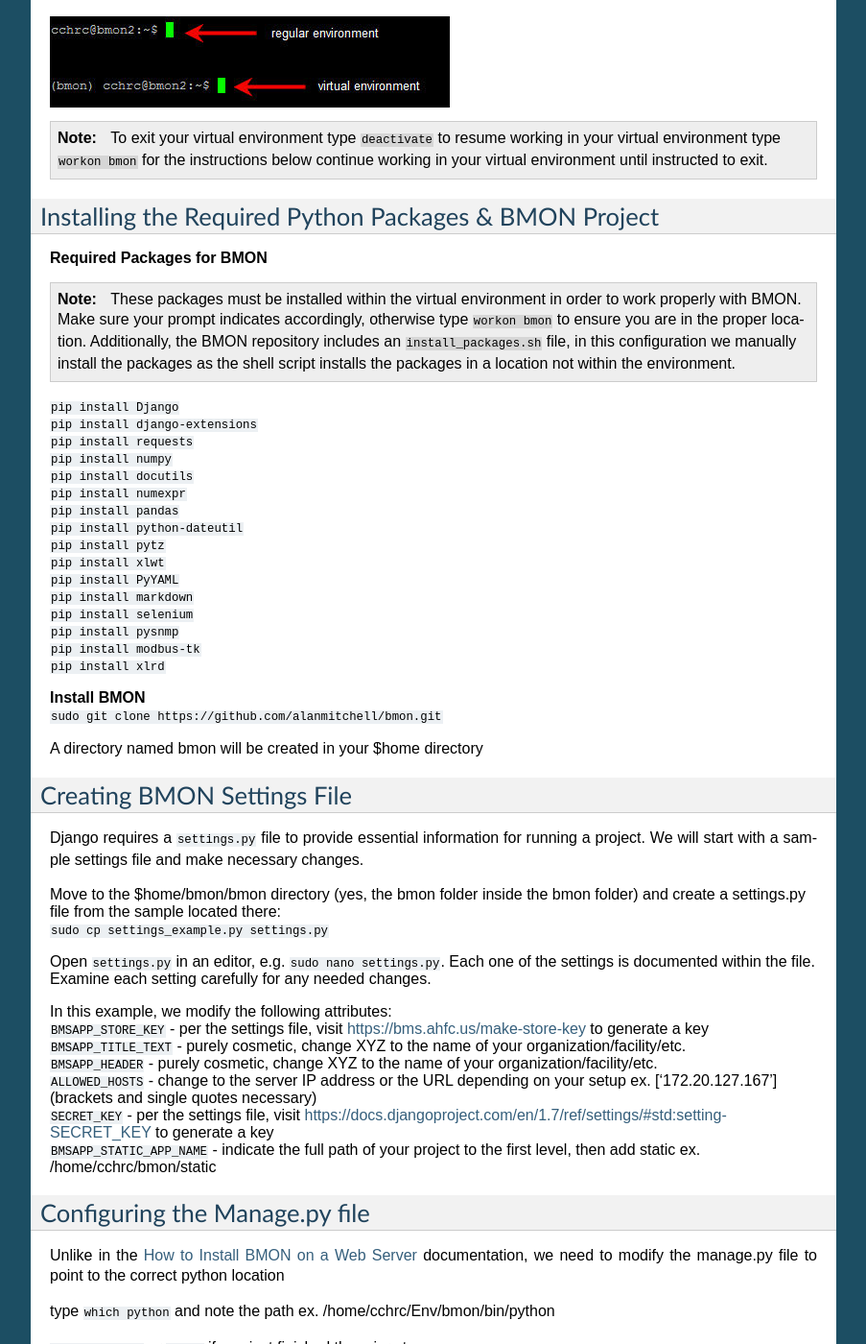
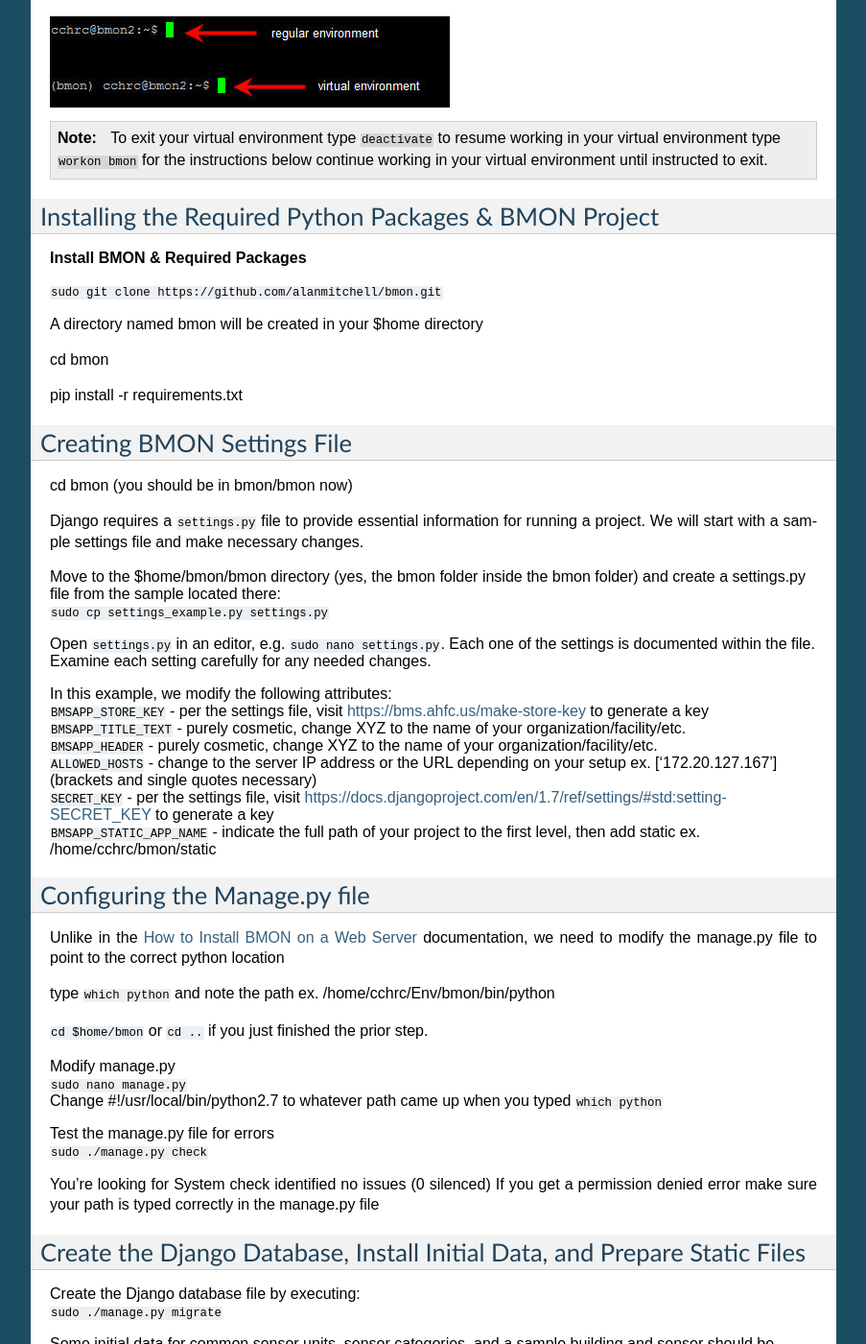
Before and after one commit to alanmitchell/bmon, a Sphinx documentation site: the page built from docs/source/how-to-install-BMON-locally.rst, in a window 1280 px wide and 1400 px high, scrolled down 2387 px. Shown: the whole window at 96% size, without its empty margins (198-1101 px from the left). Built offline with Sphinx 7.4.7, drawn with Linux system fonts in a browser that asks for light colours; some of the changed text lies outside the part shown.

Commit message:
updated local install documentation

```diff
--- a/docs/source/how-to-install-BMON-locally.rst
+++ b/docs/source/how-to-install-BMON-locally.rst
@@ -120,34 +120,20 @@
 Installing the Required Python Packages & BMON Project
 ------------------------------------------------------
 
-| **Required Packages for BMON**
-.. note:: These packages must be installed within the virtual environment in order to work properly with BMON. Make sure your prompt indicates accordingly, otherwise type ``workon bmon`` to ensure you are in the proper location. Additionally, the BMON repository includes an ``install_packages.sh`` file, in this configuration we manually install the packages as the shell script installs the packages in a location not within the environment.
+| **Install BMON & Required Packages**
 
-
-| ``pip install Django``
-| ``pip install django-extensions``
-| ``pip install requests``
-| ``pip install numpy``
-| ``pip install docutils``
-| ``pip install numexpr``
-| ``pip install pandas``
-| ``pip install python-dateutil``
-| ``pip install pytz``
-| ``pip install xlwt``
-| ``pip install PyYAML``
-| ``pip install markdown``
-| ``pip install selenium``
-| ``pip install pysnmp``
-| ``pip install modbus-tk``
-| ``pip install xlrd``
-
-| **Install BMON**
 | ``sudo git clone https://github.com/alanmitchell/bmon.git``
 
 A directory named bmon will be created in your $home directory
 
+cd bmon
+
+pip install -r requirements.txt
+
 Creating BMON Settings File
 ---------------------------
+
+cd bmon (you should be in bmon/bmon now)
 
 Django requires a ``settings.py`` file to provide essential information for running a project. We will start with a sample settings file and make necessary changes.
 
@@ -186,20 +172,20 @@
 --------------------------------------------------------------------------
 
 | Create the Django database file by executing:
-| ``./manage.py migrate``
+| ``sudo ./manage.py migrate``
 
 | Some initial data for common sensor units, sensor categories, and a
    sample building and sensor should be loaded into the database by:
-| ``./manage.py loaddata init_data.yaml``
+| ``sudo ./manage.py loaddata init_data.yaml``
 
 | Copy the static files (images, stylesheets, JavaScript files, etc.)
    into the folder where they will be served by the Static Application
    you created. Do this by executing:
-| ``./manage.py collectstatic``
+| ``sudo ./manage.py collectstatic``
 
 | In order to use the Admin site for setting up sensors and buildings,
    we need to create an admin user. To do this, execute:
-| ``./manage.py createsuperuser``
+| ``sudo ./manage.py createsuperuser``
 
 Enter your desired username, email, and password to complete the
 setup. The username and password created here will be the credentials
@@ -231,20 +217,20 @@
 
 ----------------------
 
-[uwsgi]
+| [uwsgi]
 
-master = true
-processes = 5
+| master = true
+| processes = 5
 
-socket = /run/uwsgi/bmon.sock
+| socket = /run/uwsgi/bmon.sock
 
 | chmod-socket = 664
 | chown-socket = cchrc:www-data
 | home = /home/cchrc/Env/bmon
 
-chdir = /home/cchrc/bmon
+| chdir = /home/cchrc/bmon
 
-pythonpath = /home/cchrc/Env/bmon
+| pythonpath = /home/cchrc/Env/bmon
 
 | wsgi-file = /home/cchrc/bmon/bmon/wsgi.py
 | vacuum = true
--- a/docs/source/using-csv-transfer.rst
+++ b/docs/source/using-csv-transfer.rst
@@ -135,7 +136,7 @@
 
 Incorporating Your Imported Data Into BMON
 ------------------------------------------
-Follow the :ref:`adding-sensors` instructions to add sensors to BMON if you haven't done so already. The data structure within the SQLite database that BMON runs on is simple. The data from each sensor occupies its own table. The name of the table is the ``Sensor ID`` in our case it's the column name from our csv file - with a caveat that the import doesn't import more than one underscore of the column name so, based on the example below SOLAR_TundertankONEFOOT_F_Avg would become SOLAR_TundertankONEFOOT
+Follow the :ref:`adding-sensors` instructions to add sensors to BMON if you haven't done so already. The data structure within the SQLite database that BMON runs on is simple. The data from each sensor occupies its own table. The name of the table is the ``Sensor ID`` in our case it's the column name from our csv file.
 
 An example .csv file
 
```
Also changed, not shown: other parts of docs/source/using-csv-transfer.rst (+1 -0 lines).
